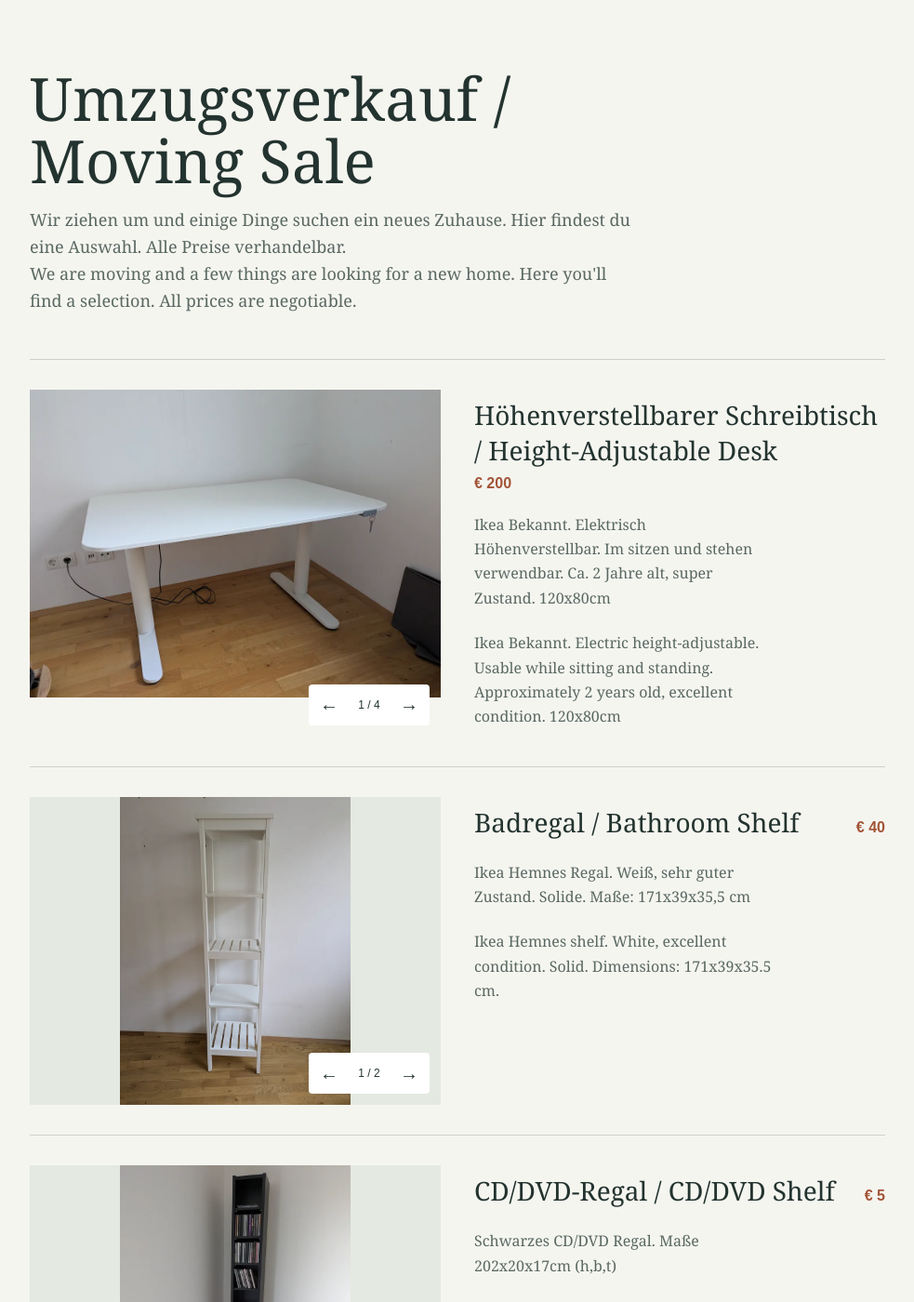
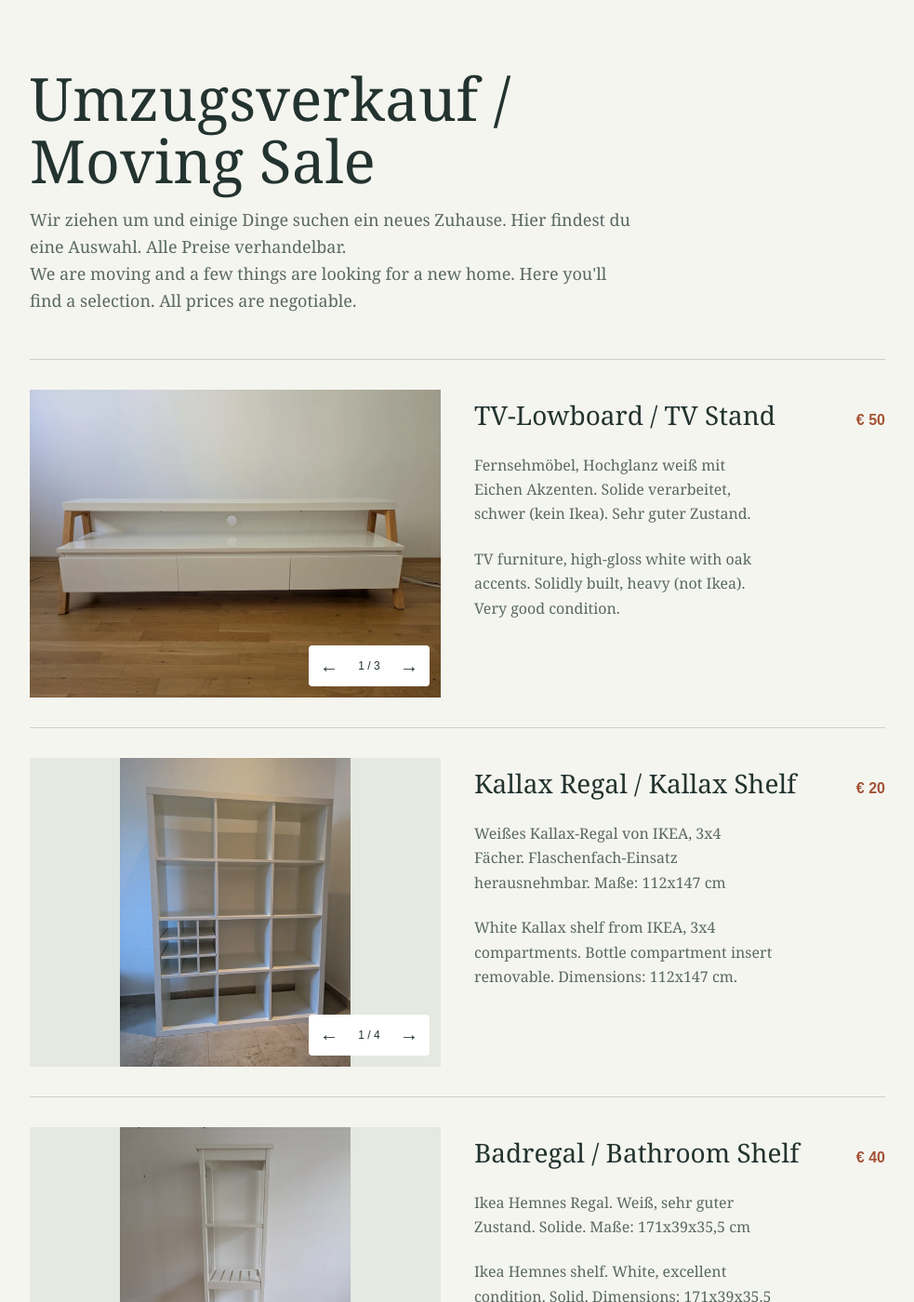
Before and after one commit to cptwunderlich/cptwunderlich.github.io, a Jekyll site: the page ausverkauf.html, which Jekyll copies as it is, in a window 1280 px wide and 1400 px high. Shown: the whole window at 93% size, without its empty margins (148-1131 px from the left). Built offline with Jekyll 4.4.1, drawn with Linux system fonts in a browser that asks for light colours; some of the changed text lies outside the part shown.

Commit message:
Sale update2 (#8)
* Add draft of scala3 macros post.

* Remove old draft.

* Added some articles, marked some as sold.

---------

Co-authored-by: Benjamin Maurer <benjamin.maurer@radancy.com>

```diff
--- a/ausverkauf.html
+++ b/ausverkauf.html
@@ -60,6 +60,24 @@
     <div class="items">
 
       <article class="item">
+        <div class="gallery" aria-label="TV-Lowboard">
+          <div class="slide"><img src="assets/posts/sale/tvlowboard1.webp" alt="TV-Lowboard, Ansicht 1"></div>
+          <div class="slide" hidden><img src="assets/posts/sale/tvlowboard2.webp" alt="TV-Lowboard, Ansicht 2"></div>
+          <div class="slide" hidden><img src="assets/posts/sale/tvlowboard3.webp" alt="TV-Lowboard, Ansicht 3"></div>
+          <div class="controls" hidden>
+            <button type="button" class="previous" aria-label="Vorheriges Bild" title="Vorheriges Bild">&#8592;</button>
+            <span class="counter" aria-live="polite"></span>
+            <button type="button" class="next" aria-label="Nächstes Bild" title="Nächstes Bild">&#8594;</button>
+          </div>
+        </div>
+        <div class="details">
+          <div class="item-heading"><h2>TV-Lowboard / TV Stand</h2><p class="price">&euro; 50</p></div>
+          <p class="description">Fernsehmöbel, Hochglanz weiß mit Eichen Akzenten. Solide verarbeitet, schwer (kein Ikea). Sehr guter Zustand.</p>
+          <p class="description">TV furniture, high-gloss white with oak accents. Solidly built, heavy (not Ikea). Very good condition.</p>
+        </div>
+      </article>
+
+      <article class="item sold">
         <div class="gallery" aria-label="Schreibtisch">
           <div class="slide"><img src="assets/posts/sale/schreibtisch1.webp" alt="Schreibtisch, Ansicht 1"></div>
           <div class="slide" hidden><img src="assets/posts/sale/schreibtisch2.webp" alt="Schreibtisch, Ansicht 2"></div>
@@ -72,9 +90,28 @@
           </div>
         </div>
         <div class="details">
-          <div class="item-heading"><h2>Höhenverstellbarer Schreibtisch / Height-Adjustable Desk</h2><p class="price">&euro; 200</p></div>
+          <div class="item-heading"><h2><span class="sold-label">SOLD</span> <span class="sold-title">Höhenverstellbarer Schreibtisch / Height-Adjustable Desk</span></h2><p class="price">&euro; 200</p></div>
           <p class="description">Ikea Bekannt. Elektrisch Höhenverstellbar. Im sitzen und stehen verwendbar. Ca. 2 Jahre alt, super Zustand. 120x80cm</p>
           <p class="description">Ikea Bekannt. Electric height-adjustable. Usable while sitting and standing. Approximately 2 years old, excellent condition. 120x80cm</p>
+        </div>
+      </article>
+
+      <article class="item">
+        <div class="gallery" aria-label="kallax regal">
+          <div class="slide"><img src="assets/posts/sale/kallax3x4_1.webp" alt="Kallax Regal, Ansicht 1"></div>
+          <div class="slide" hidden><img src="assets/posts/sale/kallax3x4_2.webp" alt="Kallax Regal, Ansicht 2"></div>
+          <div class="slide" hidden><img src="assets/posts/sale/kallax3x4_3.webp" alt="Kallax Regal, Ansicht 3"></div>
+          <div class="slide" hidden><img src="assets/posts/sale/kallax3x4_4.webp" alt="Kallax Regal, Ansicht 4"></div>
+          <div class="controls" hidden>
+            <button type="button" class="previous" aria-label="Vorheriges Bild" title="Vorheriges Bild">&#8592;</button>
+            <span class="counter" aria-live="polite"></span>
+            <button type="button" class="next" aria-label="Nächstes Bild" title="Nächstes Bild">&#8594;</button>
+          </div>
+        </div>
+        <div class="details">
+          <div class="item-heading"><h2>Kallax Regal / Kallax Shelf</h2><p class="price">&euro; 20</p></div>
+          <p class="description">Weißes Kallax-Regal von IKEA, 3x4 Fächer. Flaschenfach-Einsatz herausnehmbar. Maße:  112x147 cm</p>
+          <p class="description">White Kallax shelf from IKEA, 3x4 compartments. Bottle compartment insert removable. Dimensions: 112x147 cm.</p>
         </div>
       </article>
 
@@ -95,7 +132,7 @@
         </div>
       </article>
 
-      <article class="item">
+      <article class="item sold">
         <div class="gallery" aria-label="CD-Regal">
           <div class="slide"><img src="assets/posts/sale/cdregal.webp" alt="CD-Regal"></div>
           <div class="controls" hidden>
@@ -105,7 +142,7 @@
           </div>
         </div>
         <div class="details">
-          <div class="item-heading"><h2>CD/DVD-Regal / CD/DVD Shelf</h2><p class="price">&euro; 5</p></div>
+          <div class="item-heading"><h2><span class="sold-label">SOLD</span> <span class="sold-title">CD/DVD-Regal / CD/DVD Shelf</span></h2><p class="price">&euro; 5</p></div>
           <p class="description">Schwarzes CD/DVD Regal. Maße 202x20x17cm (h,b,t)</p>
           <p class="description">Ikea CD/DVD shelf, black. Dimensions: 202x20x17 cm.</p>
         </div>
@@ -129,7 +166,7 @@
         </div>
       </article>
 
-      <article class="item">
+      <article class="item sold">
         <div class="gallery" aria-label="Schreibtischstuhl">
           <div class="slide"><img src="assets/posts/sale/schreibtischsessel1.webp" alt="Schreibtischstuhl, Ansicht 1"></div>
           <div class="slide" hidden><img src="assets/posts/sale/schreibtischsessel2.webp" alt="Schreibtischstuhl, Ansicht 2"></div>
@@ -141,13 +178,13 @@
           </div>
         </div>
         <div class="details">
-          <div class="item-heading"><h2>Schreibtischstuhl / Desk Chair</h2><p class="price">&euro; 40</p></div>
+          <div class="item-heading"><h2><span class="sold-label">SOLD</span> <span class="sold-title">Schreibtischstuhl / Desk Chair</span></h2><p class="price">&euro; 40</p></div>
           <p class="description">Ikea Flintan Schreibtischsessel, schwarz. Ca. 2 Jahre alt in sehr gutem Zustand.</p>
           <p class="description">Ikea Flintan desk chair, black. Approximately 2 years old, in excellent condition.</p>
         </div>
       </article>
 
-      <article class="item">
+      <article class="item sold">
         <div class="gallery" aria-label="Sporttasche">
           <div class="slide"><img src="assets/posts/sale/sporttasche1.webp" alt="Sporttasche, Ansicht 1"></div>
           <div class="slide" hidden><img src="assets/posts/sale/sporttasche3.webp" alt="Sporttasche, Ansicht 2"></div>
@@ -159,13 +196,13 @@
           </div>
         </div>
         <div class="details">
-          <div class="item-heading"><h2>Sporttasche / Sports Bag</h2><p class="price">&euro; 5</p></div>
+          <div class="item-heading"><h2><span class="sold-label">SOLD</span> <span class="sold-title">Sporttasche / Sports Bag</span></h2><p class="price">&euro; 5</p></div>
           <p class="description">Under Armour Sporttasche, schwarz. Ca. 52x28cm.</p>
           <p class="description">Under Armour sports bag, black. Approximately 52x28cm.</p>
         </div>
       </article>
 
-      <article class="item">
+      <article class="item sold">
         <div class="gallery" aria-label="Waschbeckenunterschrank">
           <div class="slide"><img src="assets/posts/sale/waschbeckenunterschrank1.webp" alt="Waschbeckenunterschrank, Ansicht 1"></div>
           <div class="slide" hidden><img src="assets/posts/sale/waschbeckenunterschrank2.webp" alt="Waschbeckenunterschrank, Ansicht 2"></div>
@@ -179,25 +216,9 @@
           </div>
         </div>
         <div class="details">
-          <div class="item-heading"><h2>Waschbeckenunterschrank / Bathroom Sink Cabinet</h2><p class="price">&euro; 10</p></div>
+          <div class="item-heading"><h2><span class="sold-label">SOLD</span> <span class="sold-title">Waschbeckenunterschrank / Bathroom Sink Cabinet</span></h2><p class="price">&euro; 10</p></div>
           <p class="description">Von Schildmeyer Modell "Bello". Untere Lade hat innen Abnutzungsspuren, außen einen Spritzer Haarfärbemittel. Maße: 67x56,5x33cm</p>
           <p class="description">Cabinet by Schildmeyer model "Bello". The lower drawer has internal wear marks, and the outside has a hair dye stain. Dimensions: 67x56.5x33 cm.</p>
-        </div>
-      </article>
-
-      <article class="item">
-        <div class="gallery" aria-label="kallax regal">
-          <div class="slide"><img src="assets/posts/sale/kallax.jpg" alt="Kallax Regal, weiß"></div>
-          <div class="controls" hidden>
-            <button type="button" class="previous" aria-label="Vorheriges Bild" title="Vorheriges Bild">&#8592;</button>
-            <span class="counter" aria-live="polite"></span>
-            <button type="button" class="next" aria-label="Nächstes Bild" title="Nächstes Bild">&#8594;</button>
-          </div>
-        </div>
-        <div class="details">
-          <div class="item-heading"><h2>Kallax Regal / Kallax Shelf</h2><p class="price">&euro; 20</p></div>
-          <p class="description">Weißes Kallax-Regal von IKEA, 3x4 Fächer. Flaschenfach-Einsatz herausnehmbar. Maße:  112x147 cm</p>
-          <p class="description">White Kallax shelf from IKEA, 3x4 compartments. Bottle compartment insert removable. Dimensions: 112x147 cm.</p>
         </div>
       </article>
 
@@ -221,9 +242,10 @@
       </article>
 
       <article class="item">
-        <div class="gallery" aria-label="Lampe">
-          <div class="slide"><img src="assets/posts/sale/lampe1_1.webp" alt="Deckenleuchte"></div>
-          <div class="slide" hidden><img src="assets/posts/sale/lampe1_2.webp" alt="Lampe, Ansicht 2"></div>
+        <div class="gallery" aria-label="Wandlampe">
+          <div class="slide"><img src="assets/posts/sale/lampe6_1.webp" alt="Wandlampe, Ansicht 1"></div>
+          <div class="slide" hidden><img src="assets/posts/sale/lampe6_2.webp" alt="Wandlampe, Ansicht 2"></div>
+          <div class="slide" hidden><img src="assets/posts/sale/lampe6_3.webp" alt="Wandlampe, Ansicht 3"></div>
           <div class="controls" hidden>
             <button type="button" class="previous" aria-label="Vorheriges Bild" title="Vorheriges Bild">&#8592;</button>
             <span class="counter" aria-live="polite"></span>
@@ -231,9 +253,9 @@
           </div>
         </div>
         <div class="details">
-          <div class="item-heading"><h2>Deckenleuchte / Ceiling Light</h2><p class="price">&euro; 5</p></div>
-          <p class="description">Bauchige Deckenleuchte, außen schwarz, innen goldfarben. Durchmesser ca. ~40cm, Höhe ca. ~44cm.</p>
-          <p class="description">Bulbous ceiling light with a black exterior and golden interior. Diameter approximately 40cm, height approximately 44cm.</p>
+          <div class="item-heading"><h2>Wandlampe / Wall Lamp</h2><p class="price">&euro; 5</p></div>
+          <p class="description">Spot-Lampe, schwenkbar.</p>
+          <p class="description">Adjustable spot lamp.</p>
         </div>
       </article>
 
@@ -282,6 +304,23 @@
           <div class="item-heading"><h2>Diverse Brettspiele / Various Board Games</h2><p class="price">gratis/free</p></div>
           <p class="description">Diverse Brettspiele.</p>
           <p class="description">Various board games.</p>
+        </div>
+      </article>
+
+      <article class="item sold">
+        <div class="gallery" aria-label="Lampe">
+          <div class="slide"><img src="assets/posts/sale/lampe1_1.webp" alt="Deckenleuchte"></div>
+          <div class="slide" hidden><img src="assets/posts/sale/lampe1_2.webp" alt="Lampe, Ansicht 2"></div>
+          <div class="controls" hidden>
+            <button type="button" class="previous" aria-label="Vorheriges Bild" title="Vorheriges Bild">&#8592;</button>
+            <span class="counter" aria-live="polite"></span>
+            <button type="button" class="next" aria-label="Nächstes Bild" title="Nächstes Bild">&#8594;</button>
+          </div>
+        </div>
+        <div class="details">
+          <div class="item-heading"><h2><span class="sold-label">SOLD</span> <span class="sold-title">Deckenleuchte / Ceiling Light</span></h2><p class="price">&euro; 5</p></div>
+          <p class="description">Bauchige Deckenleuchte, außen schwarz, innen goldfarben. Durchmesser ca. ~40cm, Höhe ca. ~44cm.</p>
+          <p class="description">Bulbous ceiling light with a black exterior and golden interior. Diameter approximately 40cm, height approximately 44cm.</p>
         </div>
       </article>
 
@@ -391,6 +430,12 @@
     </div>
   </main>
   <script>
+    var items = document.querySelector('.items');
+    var articles = Array.from(items.children);
+    articles.filter(function (article) { return !article.classList.contains('sold'); })
+      .concat(articles.filter(function (article) { return article.classList.contains('sold'); }))
+      .forEach(function (article) { items.appendChild(article); });
+
     document.querySelectorAll('.gallery').forEach(function (gallery) {
       var slides = gallery.querySelectorAll('.slide');
       var controls = gallery.querySelector('.controls');
```
Also changed, not shown: assets/posts/sale/kallax.jpg (deleted), assets/posts/sale/kallax3x4_1.webp (added), assets/posts/sale/kallax3x4_2.webp (added), assets/posts/sale/kallax3x4_3.webp (added), assets/posts/sale/kallax3x4_4.webp (added), assets/posts/sale/lampe6_1.webp (added), assets/posts/sale/lampe6_2.webp (added), assets/posts/sale/lampe6_3.webp (added), assets/posts/sale/spiele.webp, assets/posts/sale/tvlowboard1.webp (added), assets/posts/sale/tvlowboard2.webp (added), assets/posts/sale/tvlowboard3.webp (added).
